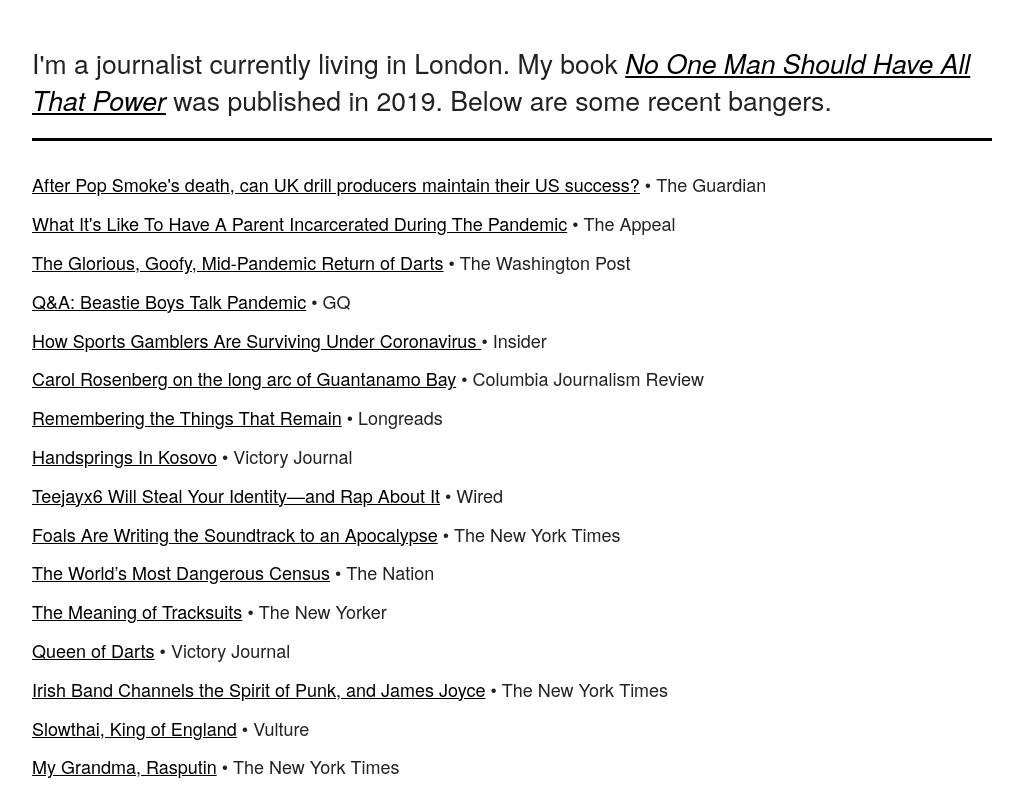
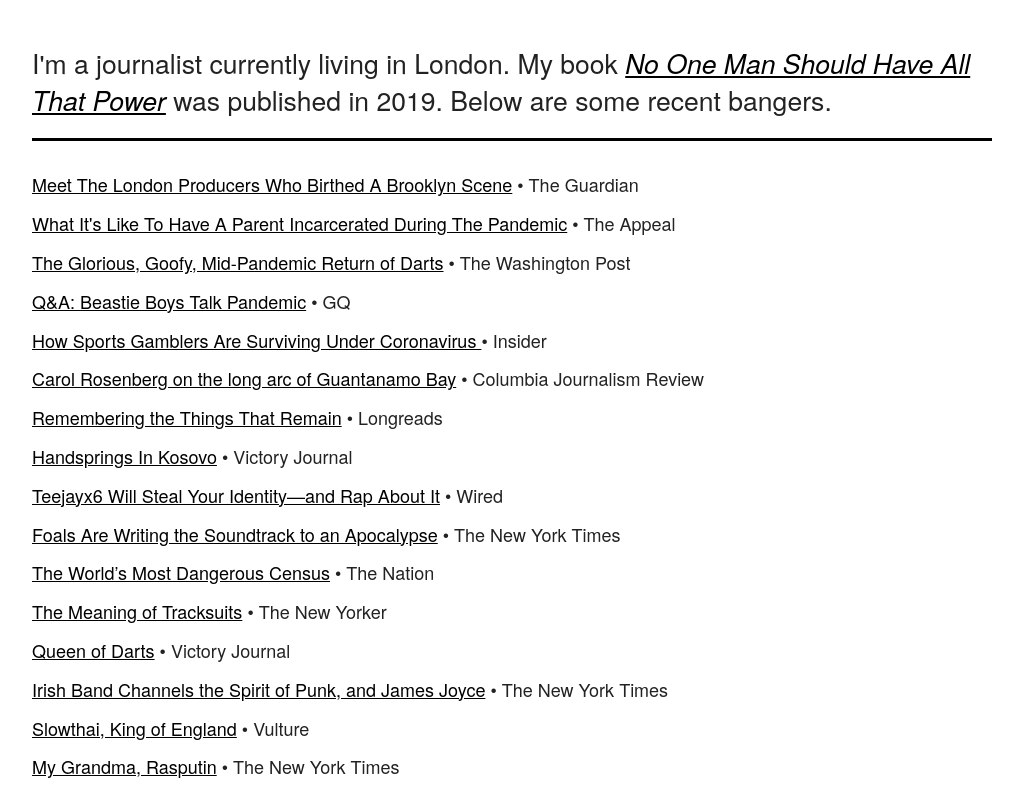
Before and after one commit to amosbarshad/amosbarshad.github.io, a plain HTML site: page work.html in a window 1280 px wide. Shown: the top 788 px of the page, without its empty margins (128-1151 px from the left). Drawn offline with Linux system fonts and the light colour scheme.

Commit message:
Update work.html
fix headline

```diff
--- a/work.html
+++ b/work.html
@@ -32,7 +32,7 @@
       <div class='twelve columns work' style="margin-top: 2%">
         <ul>
            <li>
-            <p class="work"><a class="amos" href="https://www.theguardian.com/music/2020/jul/01/up-in-smoke-can-uk-drill-producers-maintain-their-us-success-pop-smoke-killing-drake-travis-scott" target="_blank">After Pop Smoke's death, can UK drill producers maintain their US success?</a> • The Guardian</p>
+            <p class="work"><a class="amos" href="https://www.theguardian.com/music/2020/jul/01/up-in-smoke-can-uk-drill-producers-maintain-their-us-success-pop-smoke-killing-drake-travis-scott" target="_blank">Meet The London Producers Who Birthed A Brooklyn Scene</a> • The Guardian</p>
           </li>
           <li>
             <p class="work"><a class="amos" href="https://theappeal.org/ebony-underwood-prisons-pandemic/" target="_blank">What It's Like To Have A Parent Incarcerated During The Pandemic</a> • The Appeal</p>
```
